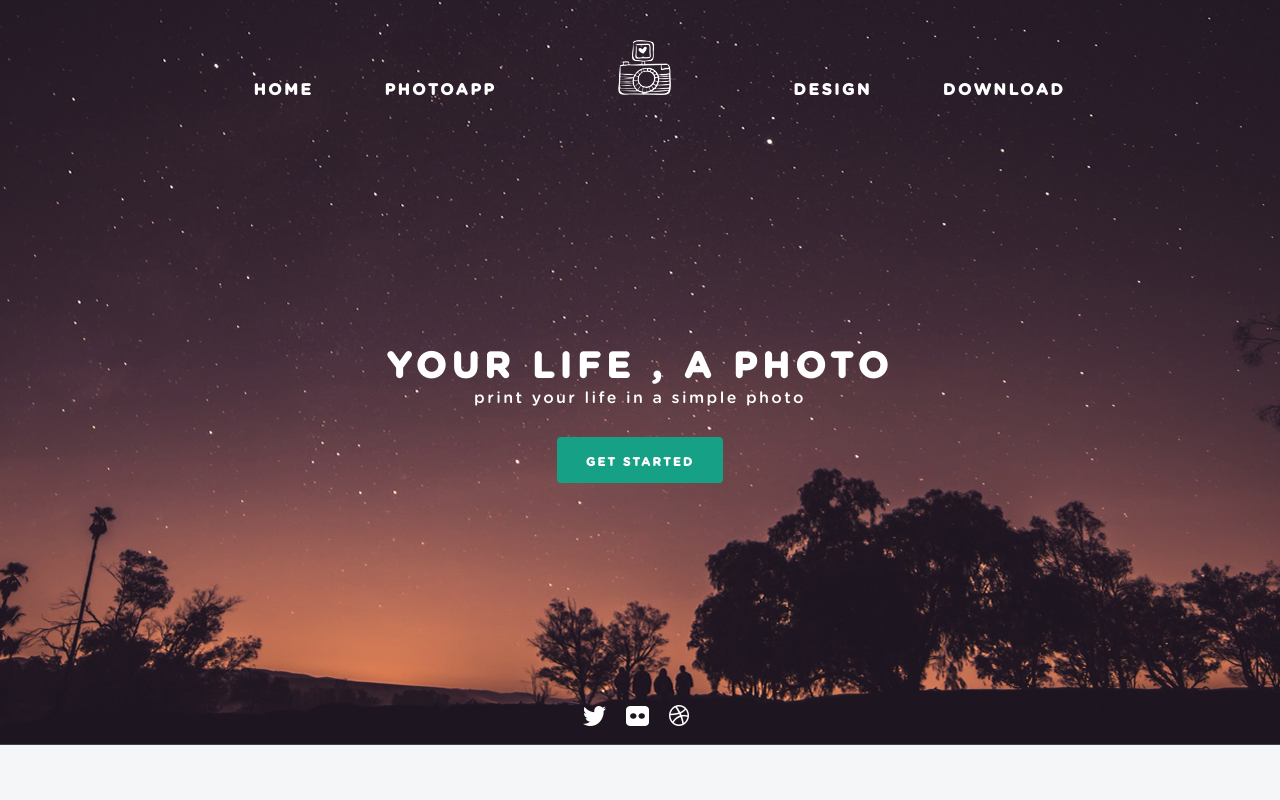
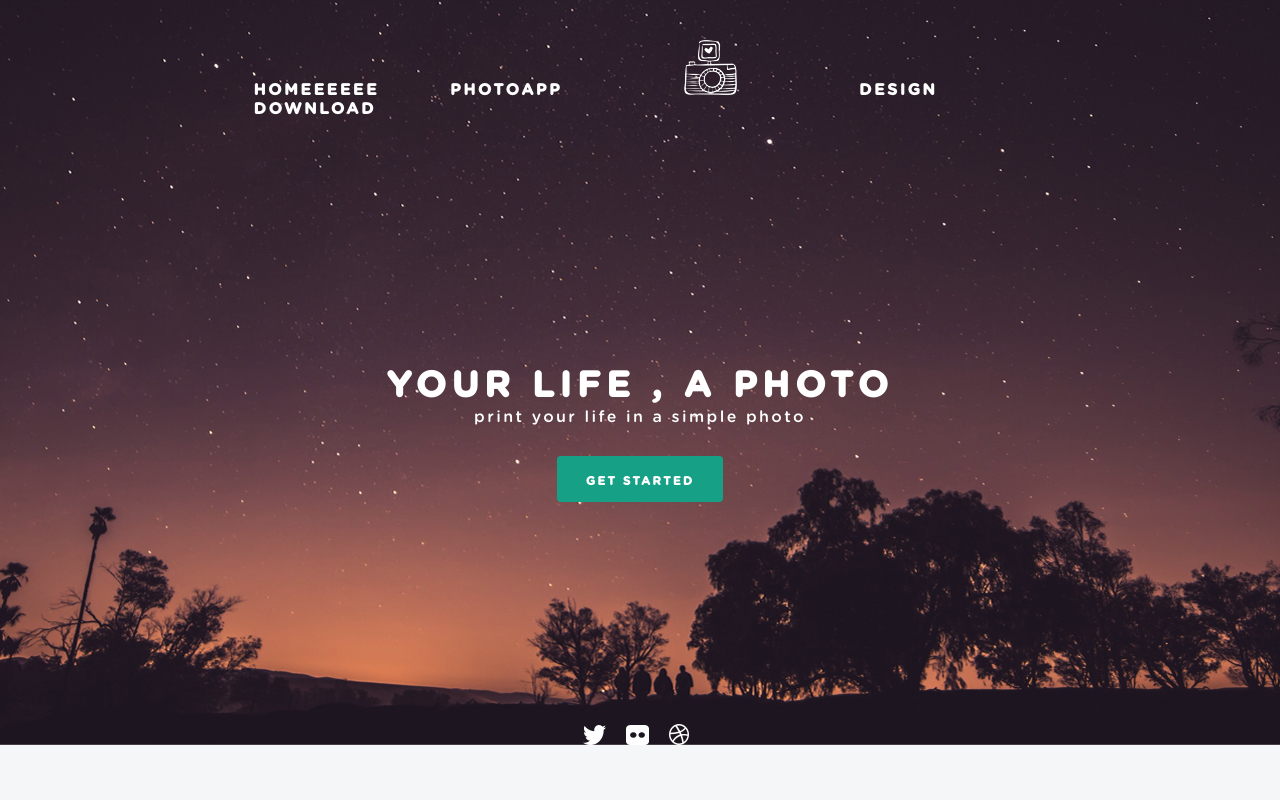
Before and after one commit to dmytrotsybenko/ioMyName1.github.io, a plain HTML site: page index.html in a window 1280 px wide. Shown: the top 800 px of the page. Drawn offline with Linux system fonts and the light colour scheme.

Commit message:
Create index.html

```diff
--- a/index.html
+++ b/index.html
@@ -9,7 +9,7 @@
 	<div class="main-container">
 		<div class="header">
 			<ul class="header-nav">
-				<li class="header-nav--list"><a href="">Home</a></li>
+				<li class="header-nav--list"><a href="">Homeeeeee</a></li>
 				<li class="header-nav--list"><a href="">photoapp</a></li>
 				<li class="header-nav--list" id="logo"><a href="#" ><img src="./src/img/logo.png" alt="logo"></a></li>
 				<li class="header-nav--list"><a href="">design</a></li>
```
